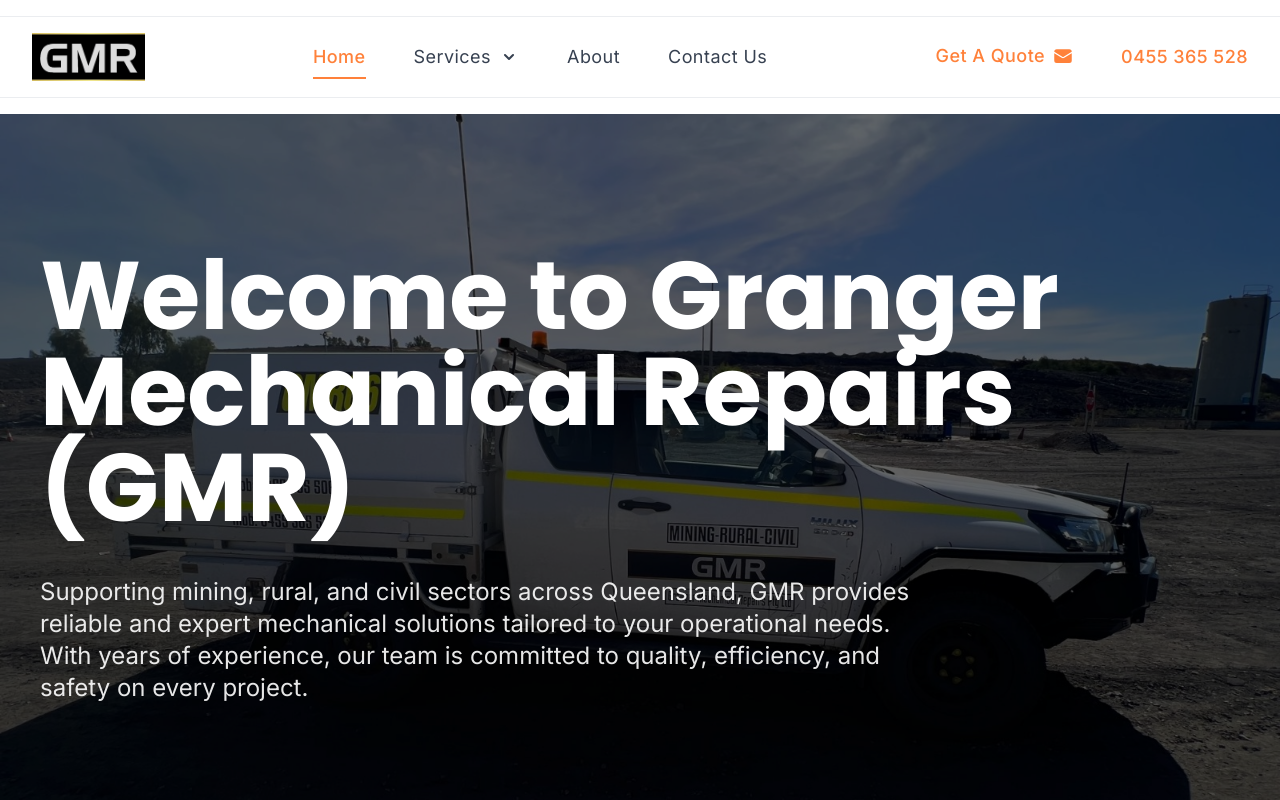
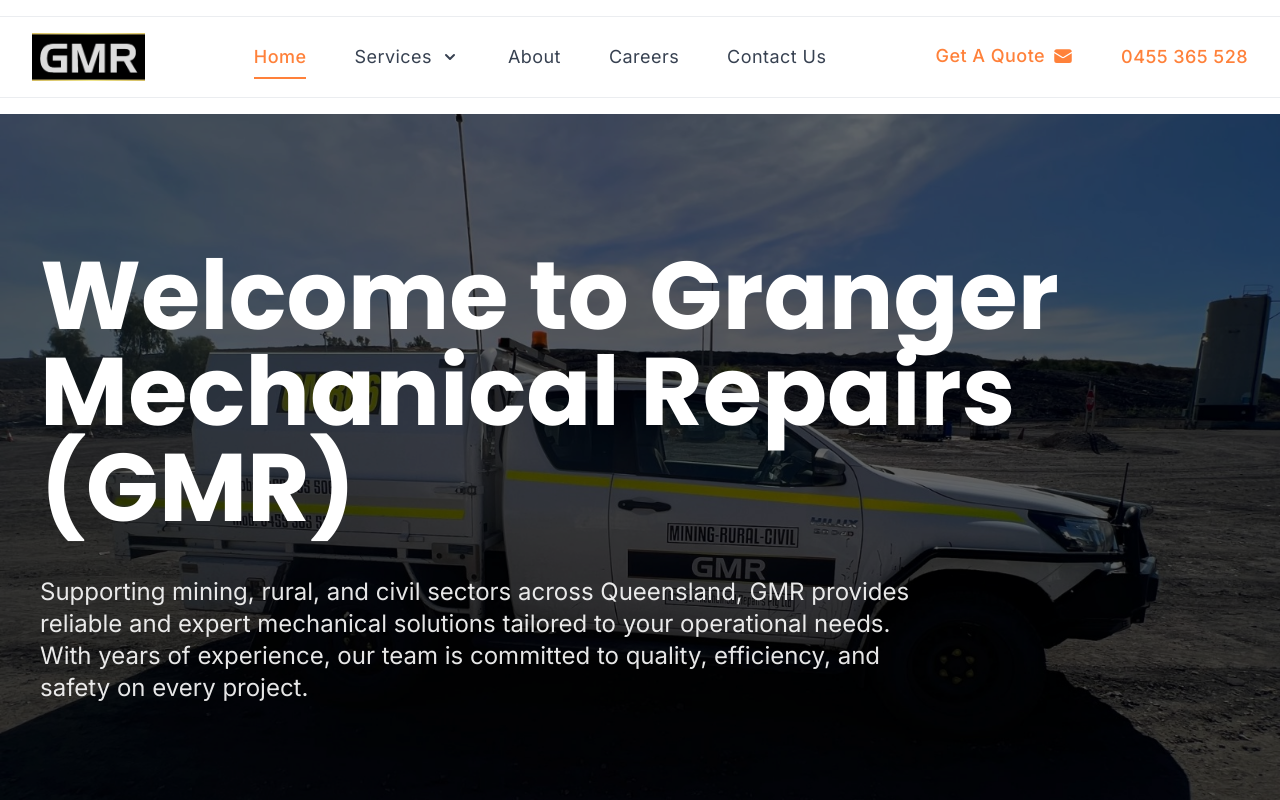
Before and after one commit to Dezzi94/GMR, a React (Vite) app: page / in a window 1280 px wide. Shown: the top 800 px of the page. Built offline with nearby package versions, Linux system fonts and the light colour scheme.

Commit message:
careers link
careers link and services button fixed

```diff
--- a/src/components/Navbar.tsx
+++ b/src/components/Navbar.tsx
@@ -29,6 +29,7 @@
   const navItems = [
     { path: '/', label: 'Home' },
     { path: '/about', label: 'About' },
+    { path: '/careers', label: 'Careers' },
     { path: '/contact', label: 'Contact Us' },
   ] as const;
 
@@ -206,6 +207,24 @@
                     } group-hover:scale-x-100`}
                   />
                 </Link>
+
+                {/* Careers Link */}
+                <Link
+                  to="/careers"
+                  className={`relative group py-2 text-lg tracking-wide ${
+                    location.pathname === '/careers'
+                      ? 'text-[#ff813a] font-medium'
+                      : 'text-gray-700 hover:text-[#ff813a]'
+                  } transition-colors duration-300`}
+                >
+                  Careers
+                  <span
+                    className={`absolute bottom-0 left-0 w-full h-0.5 bg-[#ff813a] transform origin-left transition-transform duration-300 ${
+                      location.pathname === '/careers' ? 'scale-x-100' : 'scale-x-0'
+                    } group-hover:scale-x-100`}
+                  />
+                </Link>
+
                 <Link
                   to="/contact"
                   className={`relative group py-2 text-lg tracking-wide ${
--- a/src/constants/content.ts
+++ b/src/constants/content.ts
@@ -15,32 +15,38 @@
     {
       title: "Contract Project Management",
       description: "Professional project management services for mechanical and mining operations",
-      image: "/assets/images/services/contractprojectmanagement.png"
+      image: "/assets/images/services/contractprojectmanagement.png",
+      path: "contract-project-management"
     },
     {
       title: "Contract Supervision",
       description: "Expert supervision services for your mechanical projects",
-      image: "/assets/images/services/contractsupervision.png"
+      image: "/assets/images/services/contractsupervision.png",
+      path: "contract-supervision"
     },
     {
       title: "Mobilisation, Demobilisation and Relocation of Machinery",
       description: "Comprehensive machinery logistics and relocation services",
-      image: "/assets/images/services/mobilisationrelocatemachinery.png"
+      image: "/assets/images/services/mobilisationrelocatemachinery.png",
+      path: "mobilisation"
     },
     {
       title: "Shutdown and Major Maintenance Work",
       description: "Specialized maintenance and shutdown services",
-      image: "/assets/images/services/shutdownandmajormatainwork.png"
+      image: "/assets/images/services/shutdownandmajormatainwork.png",
+      path: "shutdown"
     },
     {
       title: "Long Term Labour Hire",
       description: "Skilled workforce solutions for extended projects",
-      image: "/assets/images/services/Labourhirephoto2.jpg"
+      image: "/assets/images/services/Labourhirephoto2.jpg",
+      path: "long-term-labour"
     },
     {
       title: "Short Term Labour Hire",
       description: "Flexible workforce solutions for short-term needs",
-      image: "/assets/images/services/Labourhirephoto.jpg"
+      image: "/assets/images/services/Labourhirephoto.jpg",
+      path: "short-term-labour"
     }
   ],
   projects: [
@@ -141,6 +147,7 @@
       title: "Contract Project Management",
       description: "Professional project management services for mechanical and mining operations",
       image: "/assets/images/services/contractprojectmanagement.png",
+      path: "contract-project-management",
       fullDescription: "Our contract project management service provides comprehensive oversight and coordination of mechanical and mining projects. We ensure efficient execution, timely delivery, and optimal resource utilization while maintaining the highest standards of safety and quality.",
       features: [
         "End-to-end project planning and execution",
@@ -154,6 +161,7 @@
       title: "Contract Supervision",
       description: "Expert supervision services for your mechanical projects",
       image: "/assets/images/services/contractsupervision.png",
+      path: "contract-supervision",
       fullDescription: "Our experienced supervisors ensure your mechanical projects are executed according to specifications, safety standards, and industry best practices. We provide comprehensive oversight to maintain quality and efficiency throughout the project lifecycle.",
       features: [
         "On-site project supervision",
@@ -167,6 +175,7 @@
       title: "Mobilisation, Demobilisation and Relocation of Machinery",
       description: "Comprehensive machinery logistics and relocation services",
       image: "/assets/images/services/mobilisationrelocatemachinery.png",
+      path: "mobilisation",
       fullDescription: "We specialize in the safe and efficient movement of heavy machinery and equipment. Our team handles all aspects of mobilization, demobilization, and relocation, ensuring minimal downtime and maximum safety.",
       features: [
         "Equipment transportation planning",
@@ -180,6 +189,7 @@
       title: "Shutdown and Major Maintenance Work",
       description: "Specialized maintenance and shutdown services",
       image: "/assets/images/services/shutdownandmajormatainwork.png",
+      path: "shutdown",
       fullDescription: "Our shutdown and maintenance services are designed to minimize operational disruption while ensuring thorough maintenance and repairs. We work efficiently to get your operations back up and running with improved performance.",
       features: [
         "Planned shutdown management",
@@ -193,6 +203,7 @@
       title: "Long Term Labour Hire",
       description: "Skilled workforce solutions for extended projects",
       image: "/assets/images/services/Labourhirephoto2.jpg",
+      path: "long-term-labour",
       fullDescription: "Our long-term labour hire service provides skilled professionals for extended project needs. We ensure you have access to qualified personnel who understand your industry and can contribute effectively to your operations.",
       features: [
         "Skilled workforce provision",
@@ -206,6 +217,7 @@
       title: "Short Term Labour Hire",
       description: "Flexible workforce solutions for short-term needs",
       image: "/assets/images/services/Labourhirephoto.jpg",
+      path: "short-term-labour",
       fullDescription: "Our short-term labour hire service offers flexible staffing solutions for temporary project needs or peak periods. We provide qualified professionals who can quickly integrate into your team and deliver results.",
       features: [
         "Rapid workforce deployment",
@@ -219,6 +231,7 @@
       title: "Mechanical Repairs and Maintenance",
       description: "GMR offers expert Mechanical Repairs and Maintenance services to ensure your machinery operates reliably and efficiently, reducing downtime and extending equipment life.",
       image: "/assets/images/services/mechanicalrepairsservice.png",
+      path: "mechanical-repairs",
       fullDescription: "Our comprehensive mechanical repairs and maintenance services are designed to keep your equipment running at peak performance. We combine technical expertise with industry best practices to deliver reliable solutions.",
       features: [
         "Preventive maintenance",
@@ -232,6 +245,7 @@
       title: "Machine Assembly",
       description: "GMR provides expert Machine Assembly services to ensure your equipment is built for peak performance and reliability from the start.",
       image: "/assets/images/services/machineassembly.jpg",
+      path: "machine-assembly",
       fullDescription: "Our machine assembly services ensure your equipment is properly assembled and configured for optimal performance. We follow strict quality control measures and manufacturer specifications.",
       features: [
         "Precision assembly",
@@ -245,6 +259,7 @@
       title: "Component Rebuild",
       description: "Extend the lifespan of your equipment with GMR's expert Component Rebuild services, designed to restore machinery to peak performance and reliability.",
       image: "/assets/images/services/componentrebuild.png",
+      path: "component-rebuild",
       fullDescription: "Our component rebuild services help extend the life of your valuable equipment while ensuring optimal performance. We use quality parts and follow manufacturer specifications for all rebuilds.",
       features: [
         "Complete disassembly and inspection",
--- a/src/pages/Services.tsx
+++ b/src/pages/Services.tsx
@@ -3,6 +3,7 @@
 import { Section, Button } from '../components/common';
 import { SERVICES_CONTENT } from '../constants/content';
 import IndustrialMarketSection from '../components/IndustrialMarketSection';
+import { Link } from 'react-router-dom';
 
 const Services: React.FC = () => {
   const [selectedService, setSelectedService] = useState<number | null>(null);
@@ -75,6 +76,8 @@
                   </h3>
                   <p className="text-gray-600 mb-4">{service.description}</p>
                   <Button
+                    as={Link}
+                    to={`/services/${service.path}`}
                     variant="primary"
                     size="sm"
                     className="w-full"
--- a/src/types/content.ts
+++ b/src/types/content.ts
@@ -2,6 +2,7 @@
   title: string;
   description: string;
   image: string;
+  path: string;
   fullDescription?: string;
   features?: string[];
   shortDescription?: string;
```
